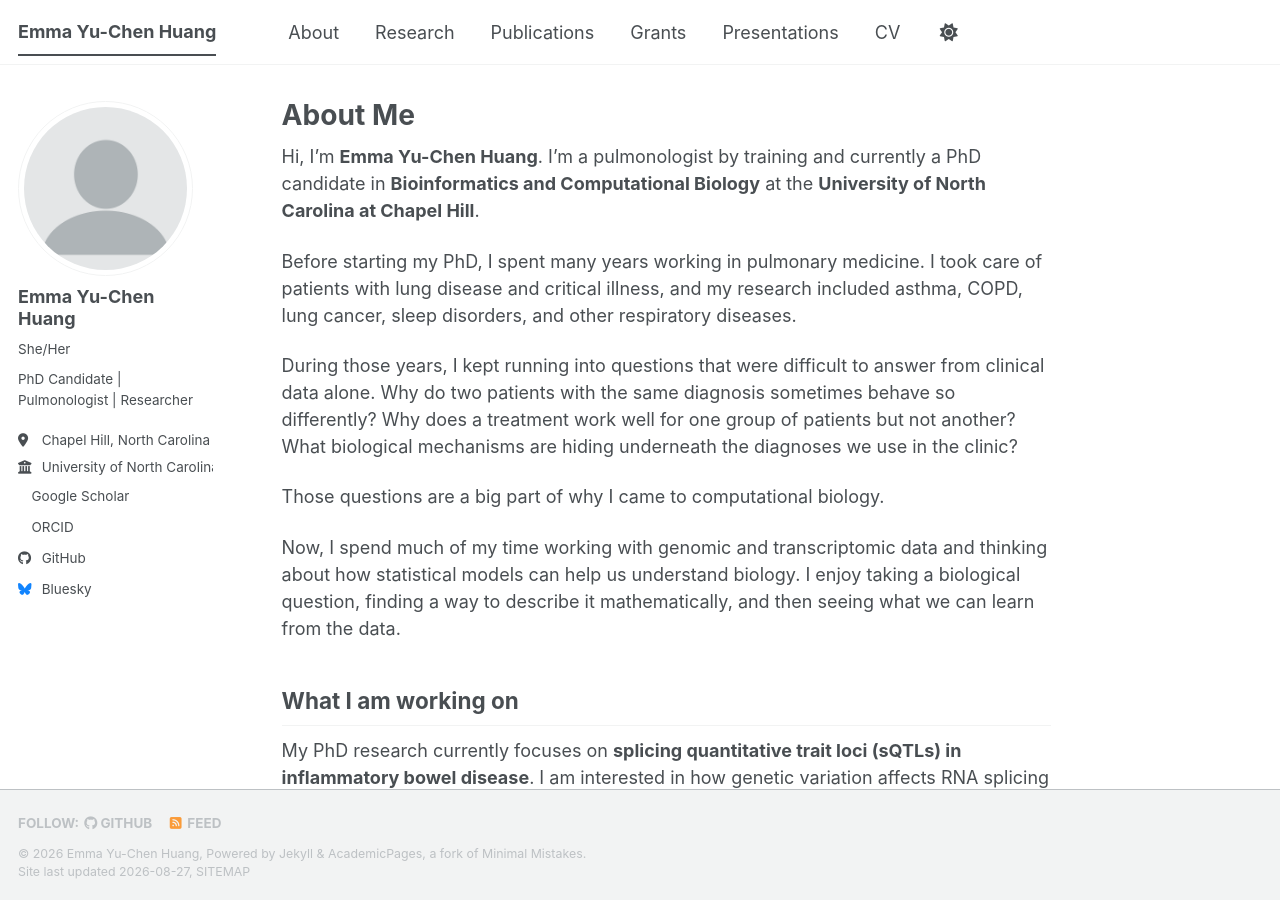
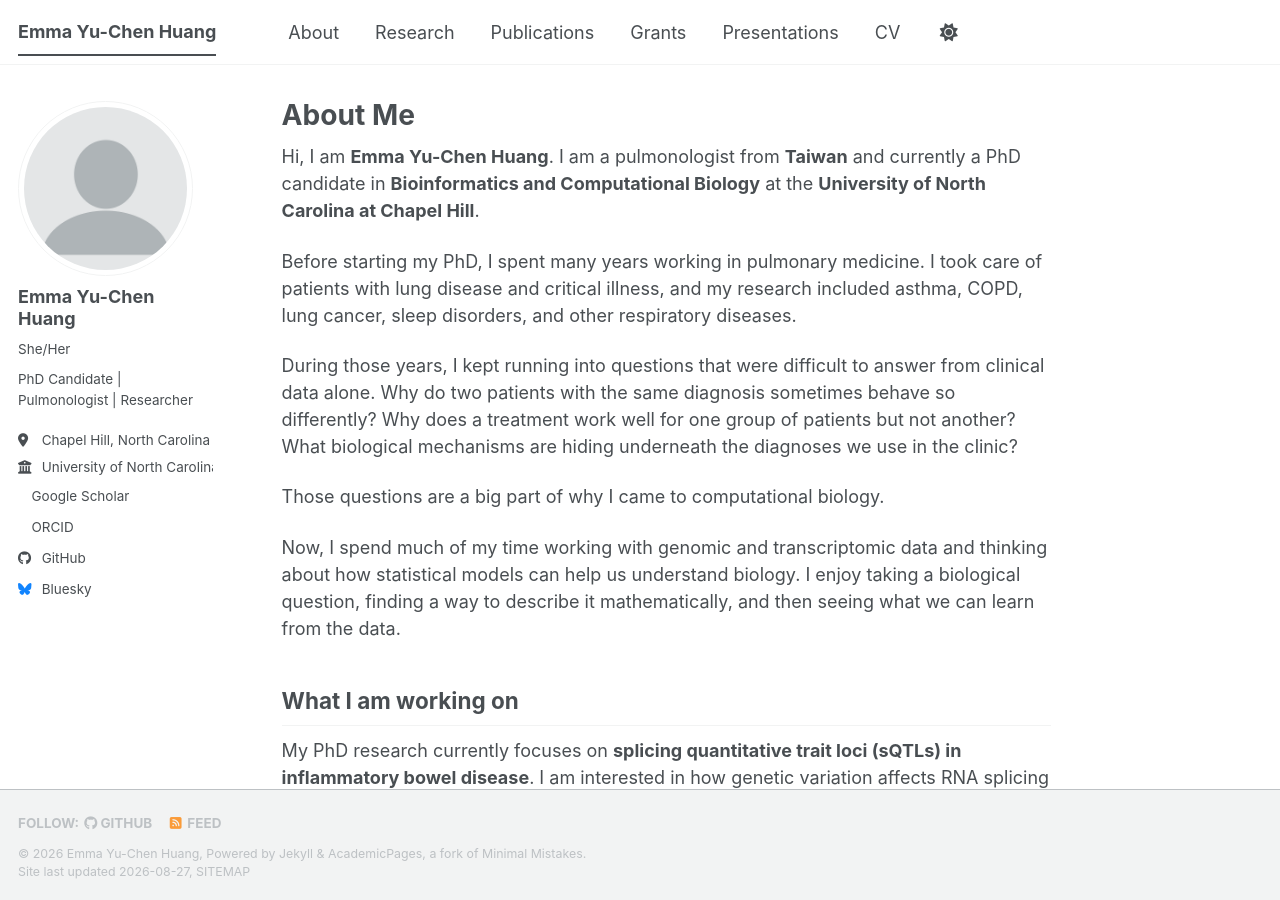
Before and after one commit to yuchen-hahaha/yuchen-hahaha.github.io, a Jekyll site: the page built from _pages/about.md, in a window 1280 px wide and 900 px high. Built offline with Jekyll 4.4.1, drawn with Linux system fonts in a browser that asks for light colours; a style sheet for code colours, icons or effects is not loaded.

Commit message:
Revise introduction in about.md
Updated personal introduction to include origin and clarify profession.

```diff
--- a/_pages/about.md
+++ b/_pages/about.md
@@ -7,7 +7,7 @@ redirect_from:
   - /about.html
 ---
 
-Hi, I’m **Emma Yu-Chen Huang**. I’m a pulmonologist by training and currently a PhD candidate in **Bioinformatics and Computational Biology** at the **University of North Carolina at Chapel Hill**.
+Hi, I am **Emma Yu-Chen Huang**. I am a pulmonologist from **Taiwan** and currently a PhD candidate in **Bioinformatics and Computational Biology** at the **University of North Carolina at Chapel Hill**.
 
 Before starting my PhD, I spent many years working in pulmonary medicine. I took care of patients with lung disease and critical illness, and my research included asthma, COPD, lung cancer, sleep disorders, and other respiratory diseases.
 
```
